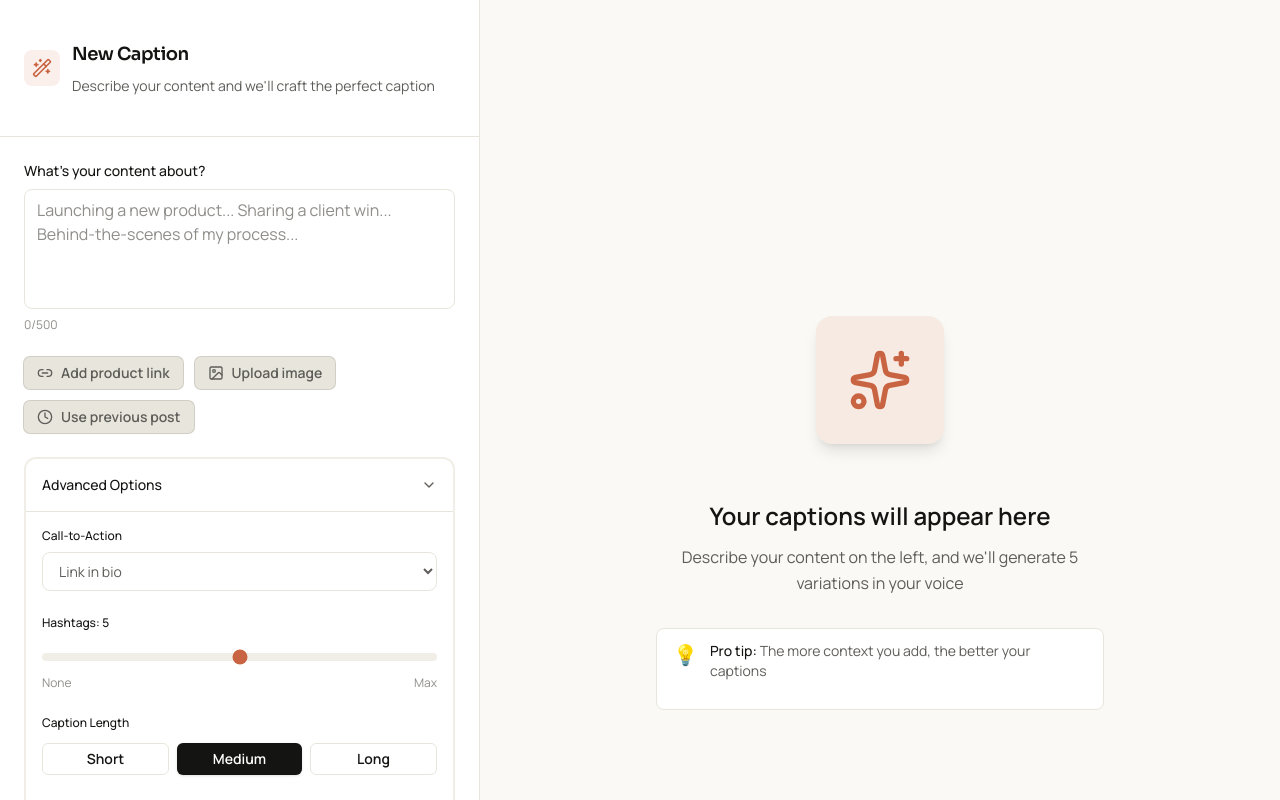
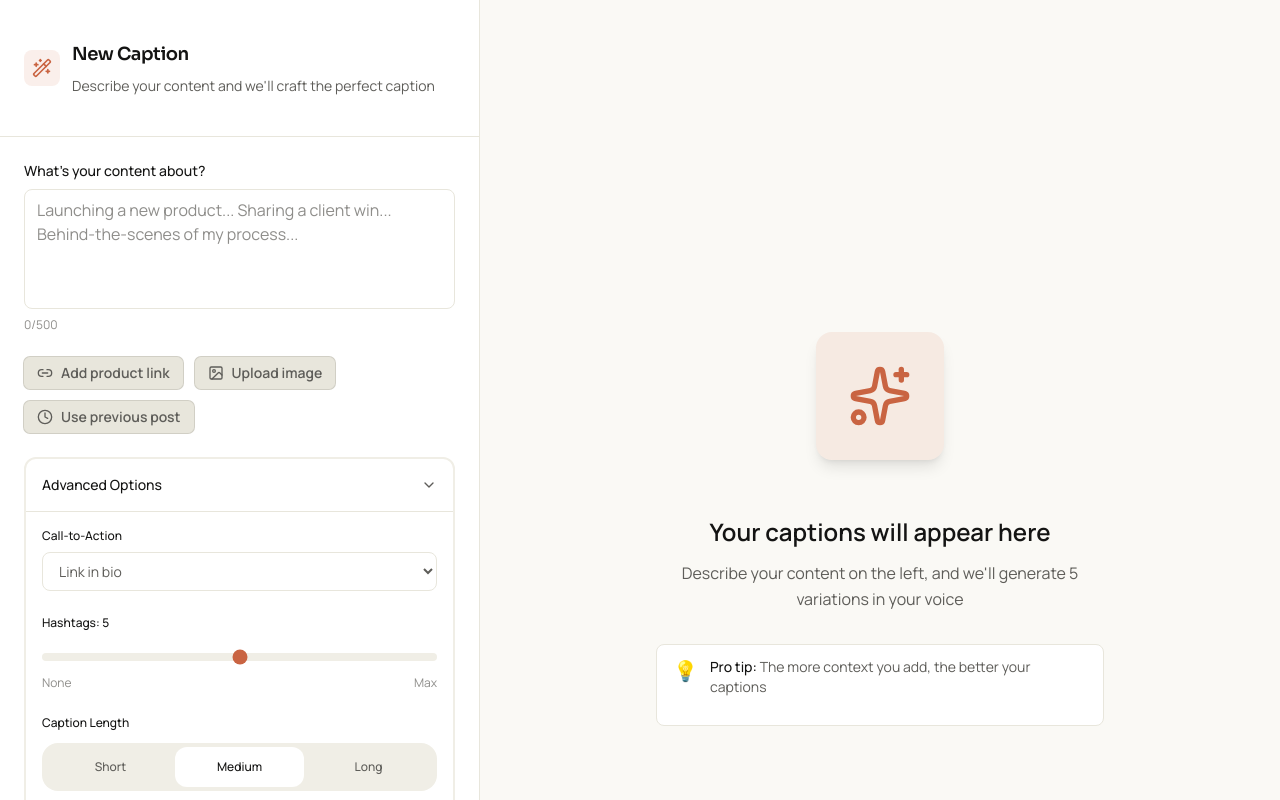
Before and after one commit to uxfris/kepsio, a Next.js app: page /caption-input in a window 1280 px wide. Both pictures are taken after a click on the button "Advanced Options". Shown: the top 800 px of the page. Built offline with nearby package versions, Linux system fonts and the light colour scheme.

Commit message:
Segmented control

```diff
--- a/app/caption-input/page.tsx
+++ b/app/caption-input/page.tsx
@@ -16,6 +16,7 @@ import {
 import { Button } from "../../components/ui/Button";
 import { Textarea } from "../../components/ui/Textarea";
 import { Input } from "../../components/ui/Input";
+import { SegmentedControl } from "../../components/ui/SegmentedControl";
 import {
   Card,
   CardContent,
@@ -241,21 +242,16 @@ export default function CaptionInputPage() {
                       <label className="block text-xs font-medium text-primary mb-3">
                         Caption Length
                       </label>
-                      <div className="flex gap-2">
-                        {["short", "medium", "long"].map((length) => (
-                          <Button
-                            key={length}
-                            variant={
-                              captionLength === length ? "primary" : "outline"
-                            }
-                            size="sm"
-                            onClick={() => setCaptionLength(length)}
-                            className="flex-1 text-sm"
-                          >
-                            {length.charAt(0).toUpperCase() + length.slice(1)}
-                          </Button>
-                        ))}
-                      </div>
+                      <SegmentedControl
+                        options={[
+                          { value: "short", label: "Short" },
+                          { value: "medium", label: "Medium" },
+                          { value: "long", label: "Long" },
+                        ]}
+                        value={captionLength}
+                        onChange={setCaptionLength}
+                        className="w-full"
+                      />
                     </div>
 
                     {/* Emoji Style */}
@@ -263,27 +259,16 @@ export default function CaptionInputPage() {
                       <label className="block text-xs font-medium text-primary mb-3">
                         Emoji Style
                       </label>
-                      <div className="flex gap-2">
-                        {[
+                      <SegmentedControl
+                        options={[
                           { value: "none", label: "None" },
                           { value: "minimal", label: "Minimal" },
                           { value: "generous", label: "Generous" },
-                        ].map((option) => (
-                          <Button
-                            key={option.value}
-                            variant={
-                              emojiStyle === option.value
-                                ? "primary"
-                                : "outline"
-                            }
-                            size="sm"
-                            onClick={() => setEmojiStyle(option.value)}
-                            className="flex-1 text-sm"
-                          >
-                            {option.label}
-                          </Button>
-                        ))}
-                      </div>
+                        ]}
+                        value={emojiStyle}
+                        onChange={setEmojiStyle}
+                        className="w-full"
+                      />
                     </div>
                   </div>
                 </div>
--- a/app/globals.css
+++ b/app/globals.css
@@ -155,6 +155,10 @@
     line-height: 1.5;
     margin-top: 0;
     margin-bottom: 1rem;
+  }
+
+  button {
+    cursor: pointer;
   }
 
   /* Paragraph Variants */
--- /dev/null
+++ b/components/ui/SegmentedControl.tsx
@@ -0,0 +1,48 @@
+import React from "react";
+import { cn } from "../../utils/cn";
+
+interface SegmentedControlOption {
+  value: string;
+  label: string;
+}
+
+interface SegmentedControlProps {
+  options: SegmentedControlOption[];
+  value: string;
+  onChange: (value: string) => void;
+  className?: string;
+}
+
+export function SegmentedControl({
+  options,
+  value,
+  onChange,
+  className,
+}: SegmentedControlProps) {
+  return (
+    <div
+      className={cn(
+        "group inline-flex items-center justify-between bg-section-light rounded-2xl p-1",
+        className
+      )}
+    >
+      {options.map((option) => {
+        const isSelected = value === option.value;
+        return (
+          <button
+            key={option.value}
+            onClick={() => onChange(option.value)}
+            className={cn(
+              "px-4 py-3 text-xs font-medium rounded-xl transition-all duration-200 focus:outline-none w-full",
+              isSelected
+                ? "bg-surface text-primary group-hover:bg-transparent hover:bg-surface"
+                : "text-secondary hover:text-primary hover:bg-surface"
+            )}
+          >
+            {option.label}
+          </button>
+        );
+      })}
+    </div>
+  );
+}
--- a/components/ui/index.ts
+++ b/components/ui/index.ts
@@ -37,3 +37,9 @@ export type {
   ModalBodyProps,
   ModalFooterProps,
 } from "./Modal";
+
+export { SegmentedControl } from "./SegmentedControl";
+export type {
+  SegmentedControlProps,
+  SegmentedControlOption,
+} from "./SegmentedControl";
```
